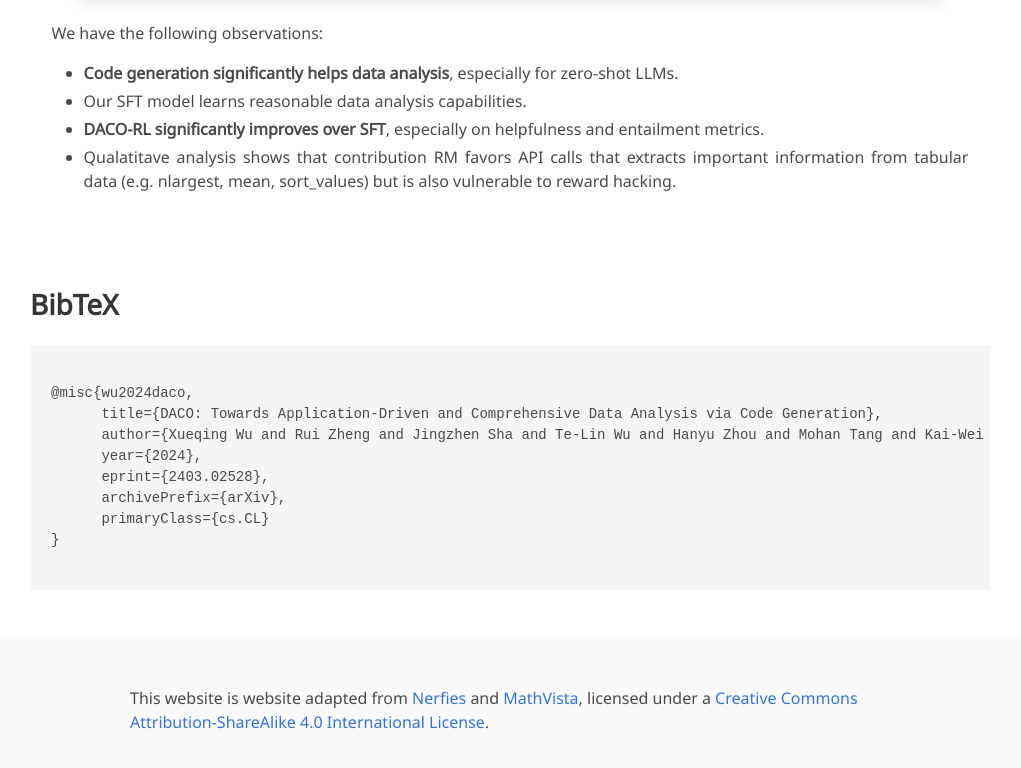
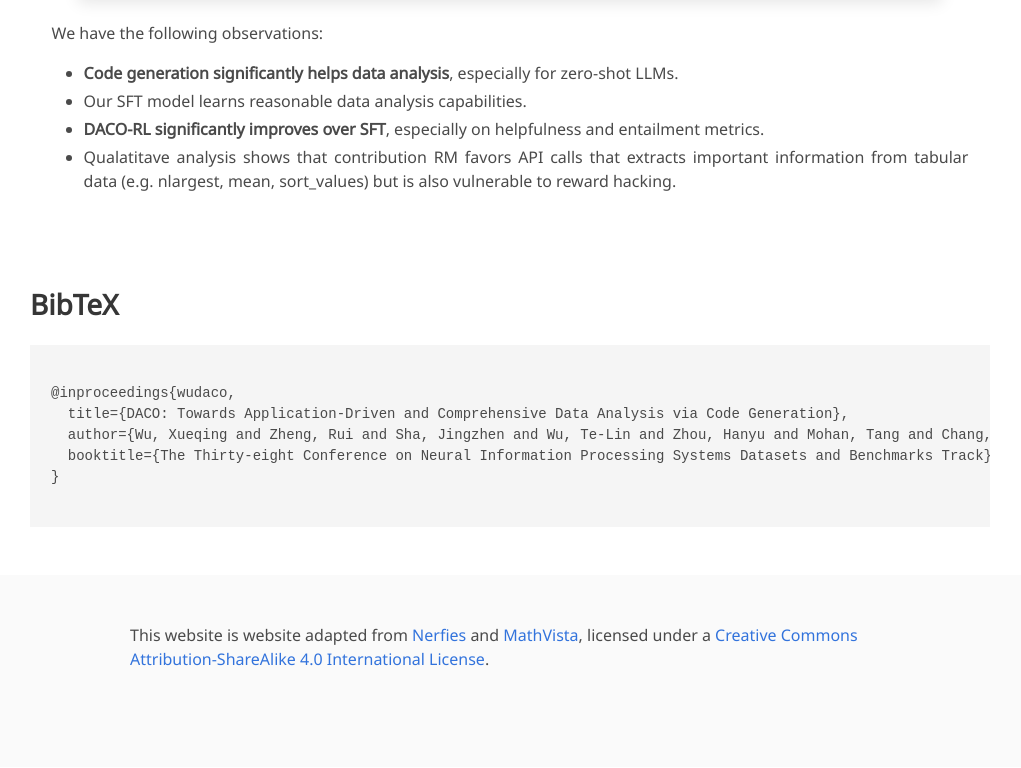
Before and after one commit to shirley-wu/daco, a plain HTML site: page docs/index.html in a window 1280 px wide. Shown: the part 4836-5604 px from the top of the page, without its empty margins (130-1151 px from the left). Drawn offline with nearby package versions, Linux system fonts and the light colour scheme; some icons are missing; a web font is replaced by a local one.

Commit message:
Update index.html

```diff
--- a/docs/index.html
+++ b/docs/index.html
@@ -394,13 +394,10 @@
     <div class="container is-max-desktop content">
         <h2 class="title">BibTeX</h2>
         <pre><code>
-@misc{wu2024daco,
-      title={DACO: Towards Application-Driven and Comprehensive Data Analysis via Code Generation},
-      author={Xueqing Wu and Rui Zheng and Jingzhen Sha and Te-Lin Wu and Hanyu Zhou and Mohan Tang and Kai-Wei Chang and Nanyun Peng and Haoran Huang},
-      year={2024},
-      eprint={2403.02528},
-      archivePrefix={arXiv},
-      primaryClass={cs.CL}
+@inproceedings{wudaco,
+  title={DACO: Towards Application-Driven and Comprehensive Data Analysis via Code Generation},
+  author={Wu, Xueqing and Zheng, Rui and Sha, Jingzhen and Wu, Te-Lin and Zhou, Hanyu and Mohan, Tang and Chang, Kai-Wei and Peng, Nanyun and Huang, Haoran},
+  booktitle={The Thirty-eight Conference on Neural Information Processing Systems Datasets and Benchmarks Track}
 }
     </code></pre>
     </div>
```
